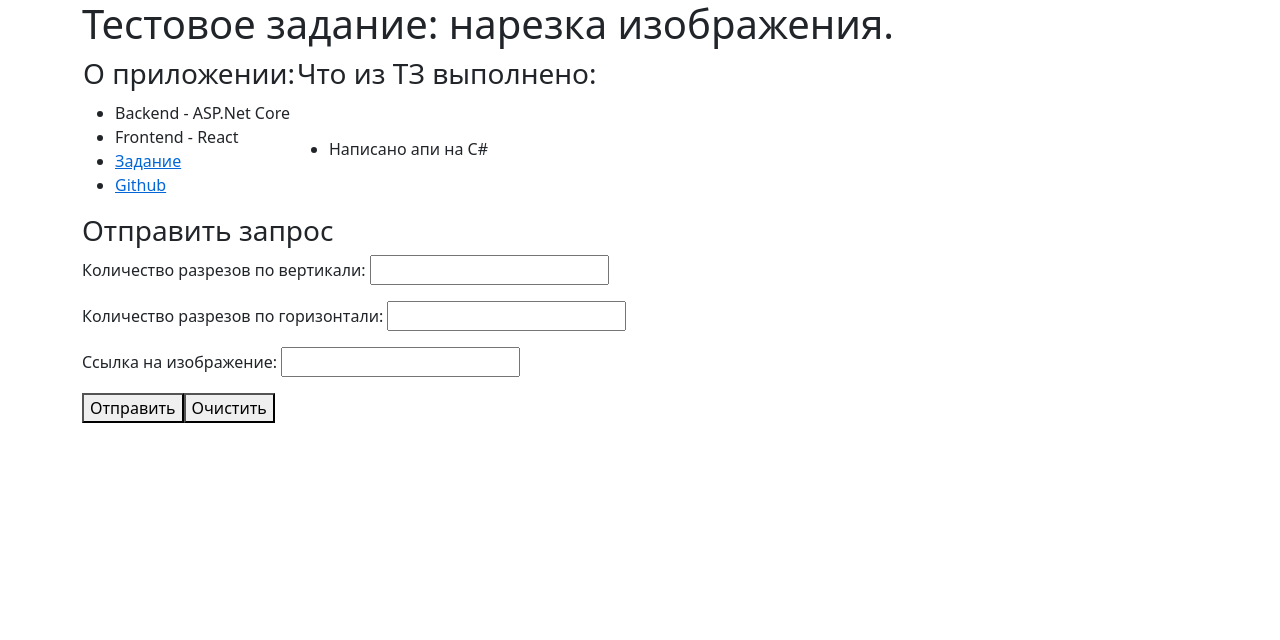
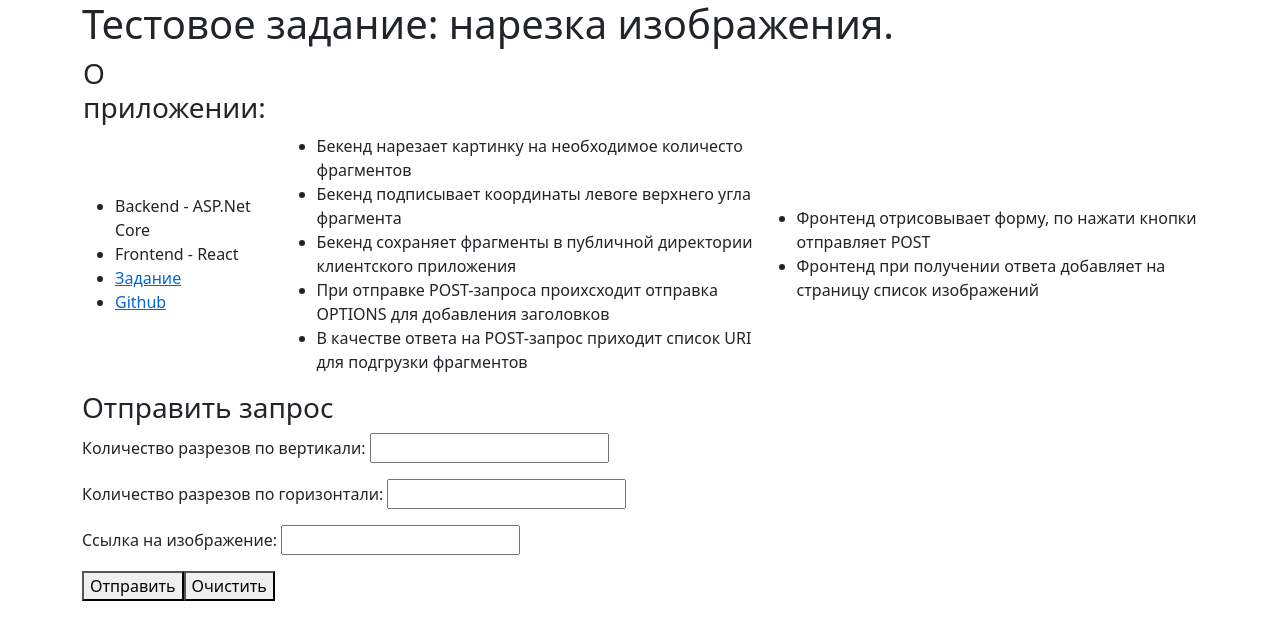
Before and after one commit to disk0Dancer/picture-transform-asp.net_core-react, a React (Create React App) app in the folder picture-transform-asp.net_core-react/ClientApp/: page / in a window 1280 px wide. Shown: the top 640 px of the page. Built offline with nearby package versions, Linux system fonts and the light colour scheme.

Commit message:
upd description

```diff
--- a/picture-transform-asp.net_core-react/ClientApp/src/components/Home.js
+++ b/picture-transform-asp.net_core-react/ClientApp/src/components/Home.js
@@ -60,7 +60,7 @@ export class Home extends Component {
                                 <h3>О приложении:</h3>
                             </td>
                             <td>
-                                <h3>Что из ТЗ выполнено:</h3>
+                                <h3></h3>
                             </td>
                         </tr>
                     </thead>
@@ -71,15 +71,26 @@ export class Home extends Component {
                             <li>Backend - ASP.Net Core</li>
                                     <li>Frontend - React</li>
                                     <li><a href="https://shorturl.at/hzRSU">Задание</a></li>
-                                    <li><a href="https://github.com/gchurakov">Github</a></li>
+                                    <li><a href="https://github.com/gchurakov/picture-transform-asp.net_core-react">Github</a></li>
+                            </ul>
+                        </td>
+                        <td>
+                                <ul>
+                                    <li>Бекенд нарезает картинку на необходимое количесто фрагментов</li>
+                                    <li>Бекенд подписывает координаты левоге верхнего угла фрагмента</li>
+                                    <li>Бекенд сохраняет фрагменты в публичной директории клиентского приложения</li>
+                                    <li>При отправке POST-запроса проихсходит отправка OPTIONS для добавления заголовков</li>
+                                    <li>В качестве ответа на POST-запрос приходит список URI для подгрузки фрагментов</li>
+
                                 </ul>
                             </td>
-                            <td>
-                                <ul>
-                                    <li> Написано апи на C#</li>
-                                </ul>
-                            </td>
-                        </tr>
+                        <td>
+                            <ul>
+                                <li>Фронтенд отрисовывает форму, по нажати кнопки отправляет POST</li>
+                                <li>Фронтенд при получении ответа добавляет на страницу список изображений</li>
+                            </ul>
+                        </td>
+                    </tr>
                     </tbody>
                 </table>
 
```
